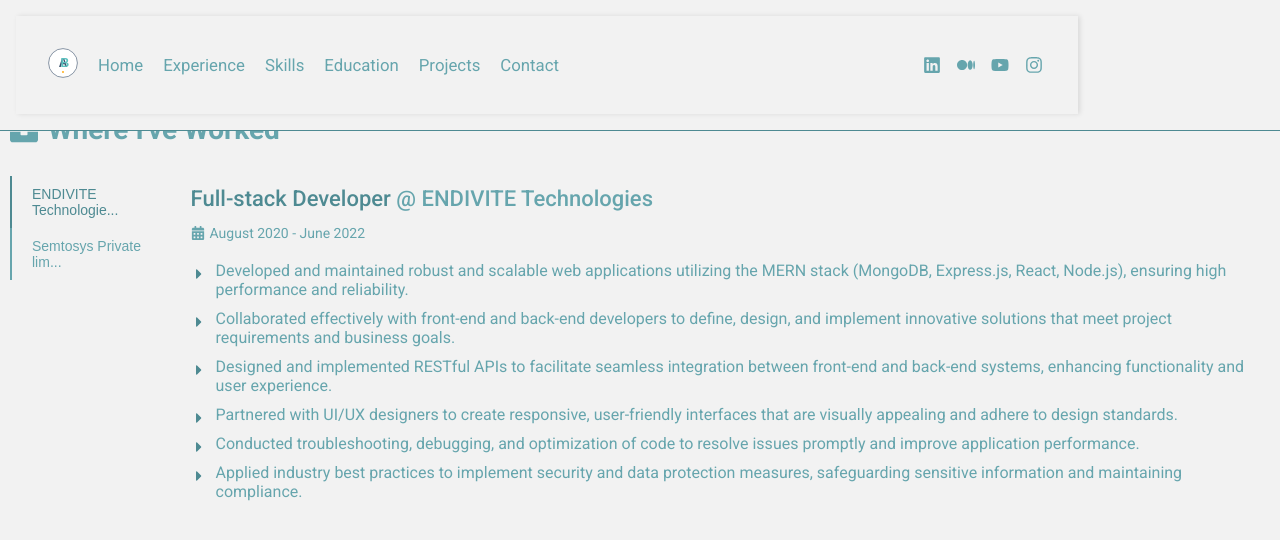
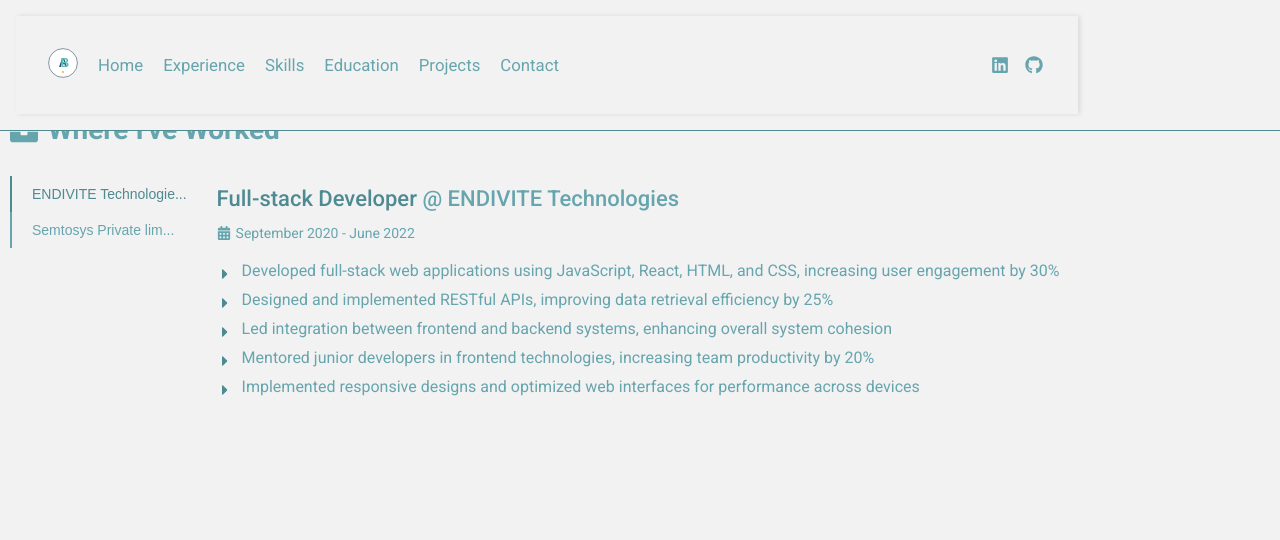
Before and after one commit to ammu0113/portfolio, a React (Create React App) app: page /#/experience in a window 1280 px wide. Shown: the top 540 px of the page. Built offline with nearby package versions, Linux system fonts and the light colour scheme.

Commit message:
Added the resume download option

```diff
--- a/package.json
+++ b/package.json
@@ -7,6 +7,7 @@
     "@testing-library/jest-dom": "^5.17.0",
     "@testing-library/react": "^13.4.0",
     "@testing-library/user-event": "^13.5.0",
+    "bootstrap": "^5.3.3",
     "react": "^18.3.1",
     "react-dom": "^18.3.1",
     "react-icons": "^5.2.1",
--- a/public/index.html
+++ b/public/index.html
@@ -33,6 +33,10 @@
     <link rel="manifest" href="%PUBLIC_URL%/manifest.json" />
 
 
+
+
+
+
     <link href="https://fonts.googleapis.com/css2?family=Roboto:wght@400;500;700&display=swap" rel="stylesheet">
 
 
--- a/src/components/Experience.js
+++ b/src/components/Experience.js
@@ -15,14 +15,13 @@
     {
       company: "ENDIVITE Technologies",
       position: "Full-stack Developer",
-      duration: "August 2020 - June 2022",
+      duration: "September 2020 - June 2022",
       responsibilities: [
-        "Developed and maintained robust and scalable web applications utilizing the MERN stack (MongoDB, Express.js, React, Node.js), ensuring high performance and reliability.",
-        "Collaborated effectively with front-end and back-end developers to define, design, and implement innovative solutions that meet project requirements and business goals.",
-        "Designed and implemented RESTful APIs to facilitate seamless integration between front-end and back-end systems, enhancing functionality and user experience.",
-        "Partnered with UI/UX designers to create responsive, user-friendly interfaces that are visually appealing and adhere to design standards.",
-        "Conducted troubleshooting, debugging, and optimization of code to resolve issues promptly and improve application performance.",
-        "Applied industry best practices to implement security and data protection measures, safeguarding sensitive information and maintaining compliance.",
+        "Developed full-stack web applications using JavaScript, React, HTML, and CSS, increasing user engagement by 30%",
+        "Designed and implemented RESTful APIs, improving data retrieval efficiency by 25%",
+        "Led integration between frontend and backend systems, enhancing overall system cohesion",
+        "Mentored junior developers in frontend technologies, increasing team productivity by 20%",
+        "Implemented responsive designs and optimized web interfaces for performance across devices",
       ],
     },
     {
@@ -30,13 +29,11 @@
       position: "Frontend Web Developer",
       duration: "October 2016 - April 2019",
       responsibilities: [
-        "Working with clients to develop the overall look and design of a website",
-        "Writing website code with programming languages such as HTML, CSS, JavaScript and React",
-        "Producing, maintaining and modifying websites and user interfaces",
-        "Creating tools that enhance the users website experience",
-        "Ensuring websites are accessible across many platforms, including laptops and smartphones",
-        "Routinely testing websites for ease of use, speed and other quality factors",
-        "Fixing any website issues or bugs that arise",
+        "Built and maintained web applications using JavaScript, React, HTML, and CSS",
+        "Implemented responsive designs, improving mobile user experience by 35%",
+        "Collaborated with backend team to integrate frontend with company APIs",
+        "Contributed to company's component library, accelerating development cycles by 25%",
+        "Kept tech stack current by researching and implementing emerging frontend trends",
       ],
     },
   ];
--- a/src/components/Header.js
+++ b/src/components/Header.js
@@ -6,6 +6,7 @@
   FaInstagram,
   FaBars,
   FaTimes,
+  FaGithub,
 } from "react-icons/fa";
 import { FaMedium } from "react-icons/fa6";
 import logo from "../assets/logo.svg";
@@ -109,15 +110,15 @@
           >
             <FaLinkedin />
           </a>
-          <a href="#" className="icon">
-            <FaMedium />
+          <a href="https://github.com/ammu0113" className="icon">
+            <FaGithub />
           </a>
-          <a href="#" className="icon">
+          {/* <a href="#" className="icon">
             <FaYoutube />
           </a>
           <a href="#" className="icon">
             <FaInstagram />
-          </a>
+          </a> */}
         </div>
       </nav>
       {isMenuOpen && <div className="overlay" onClick={toggleMenu}></div>}
--- a/src/components/Hero.js
+++ b/src/components/Hero.js
@@ -2,6 +2,7 @@
 import { FaLinkedin, FaEnvelope } from "react-icons/fa";
 // import "./HeroPage.scss";
 import image from "../assets/images/ammu_image.jpg";
+import resume from "../assets/files/MyResume.pdf";
 
 const HeroPage = () => {
   return (
@@ -9,7 +10,11 @@
       <div className="hero-container">
         <div className="image-section">
           <div className="image-container">
-            <img src={image} alt="Amulya Bandla - Full Stack Developer" className="profile-image" />
+            <img
+              src={image}
+              alt="Amulya Bandla - Full Stack Developer"
+              className="profile-image"
+            />
             {/* <div className="color-block"></div> */}
           </div>
         </div>
@@ -41,7 +46,10 @@
               <FaLinkedin />
             </a>
           </div> */}
-          <button className="custom-button">Download CV</button>
+
+          <a href={resume} download="AmulyaResume" className="custom-button">
+            Download CV
+          </a>
         </div>
       </div>
     </div>
--- a/src/components/Projects.js
+++ b/src/components/Projects.js
@@ -1,6 +1,7 @@
 import React from "react";
 
 import { FaFolder, FaGithub, FaExternalLinkAlt } from "react-icons/fa";
+import { Col, Row } from "reactstrap";
 
 const Project = () => {
   const projects = [
@@ -21,23 +22,29 @@
       {/* <a href="#" className="view-archive">
         view the archive
       </a> */}
-      <div className="projects-grid">
+      <Row className="projects-grid">
         {projects.map((project, index) => (
-          <div key={index} className="project-card">
+          <Col xs={12} md={2} key={index} className="project-card">
             <div className="project-content">
               <div className="project-header">
                 <span className="folder-icon">
                   <FaFolder size={20} />
                 </span>
                 <div className="project-links">
-                  {index % 2 === 1 && (
+                  {project.sourcecode && (
                     <span className="github-icon">
-                      <FaGithub size={20} />
+                      <a href={`${project.sourcecode}`} target="__blank">
+                        <FaGithub size={20} />
+                      </a>
                     </span>
                   )}
-                  <span className="external-link-icon">
-                    <FaExternalLinkAlt size={20} />
-                  </span>
+                  {project.live && (
+                    <span className="external-link-icon">
+                      <a href={`${project.live}`} target="__blank">
+                        <FaExternalLinkAlt size={20} />
+                      </a>
+                    </span>
+                  )}
                 </div>
               </div>
               <h3>{project.title}</h3>
@@ -50,9 +57,9 @@
                 </span>
               ))}
             </div>
-          </div>
+          </Col>
         ))}
-      </div>
+      </Row>
     </div>
   );
 };
--- a/src/index.css
+++ b/src/index.css
@@ -1,3 +1,4 @@
+
 body {
   margin: 0;
   font-family: -apple-system, BlinkMacSystemFont, 'Segoe UI', 'Roboto', 'Oxygen',
--- a/src/index.js
+++ b/src/index.js
@@ -15,6 +15,8 @@
 import Education from "./components/Education";
 // import Hero from "./components/Hero";
 import About from "./components/About";
+// import "bootstrap/dist/css/bootstrap.css";
+
 import HeroPage from "./components/Hero";
 
 const root = ReactDOM.createRoot(document.getElementById("root"));
--- a/src/styles/_projects.scss
+++ b/src/styles/_projects.scss
@@ -2,6 +2,8 @@
 .projects-container {
   background-color: $color-background;
   padding: 4rem 2rem;
+  height: 100%;
+  max-width: 300px;
 
   h1 {
     color: $color-text-hover;
@@ -63,10 +65,13 @@
       span {
         margin-left: 0.5rem;
         cursor: pointer;
-        color: $color-text-primary;
+        & a{
+          color: $color-text-primary;
 
-        &:hover {
-          color: $color-text-hover;
+          &:hover {
+            color: $color-text-hover;
+          }
+
         }
       }
     }
@@ -103,6 +108,7 @@
 @media (max-width: $breakpoint-mobile) {
   .projects-container {
     padding: 2rem 1rem;
+    max-width: 100%;
   }
 
   .projects-grid {
```
Also changed, not shown: 2 other files (tests, documents, lock files or other folders).
